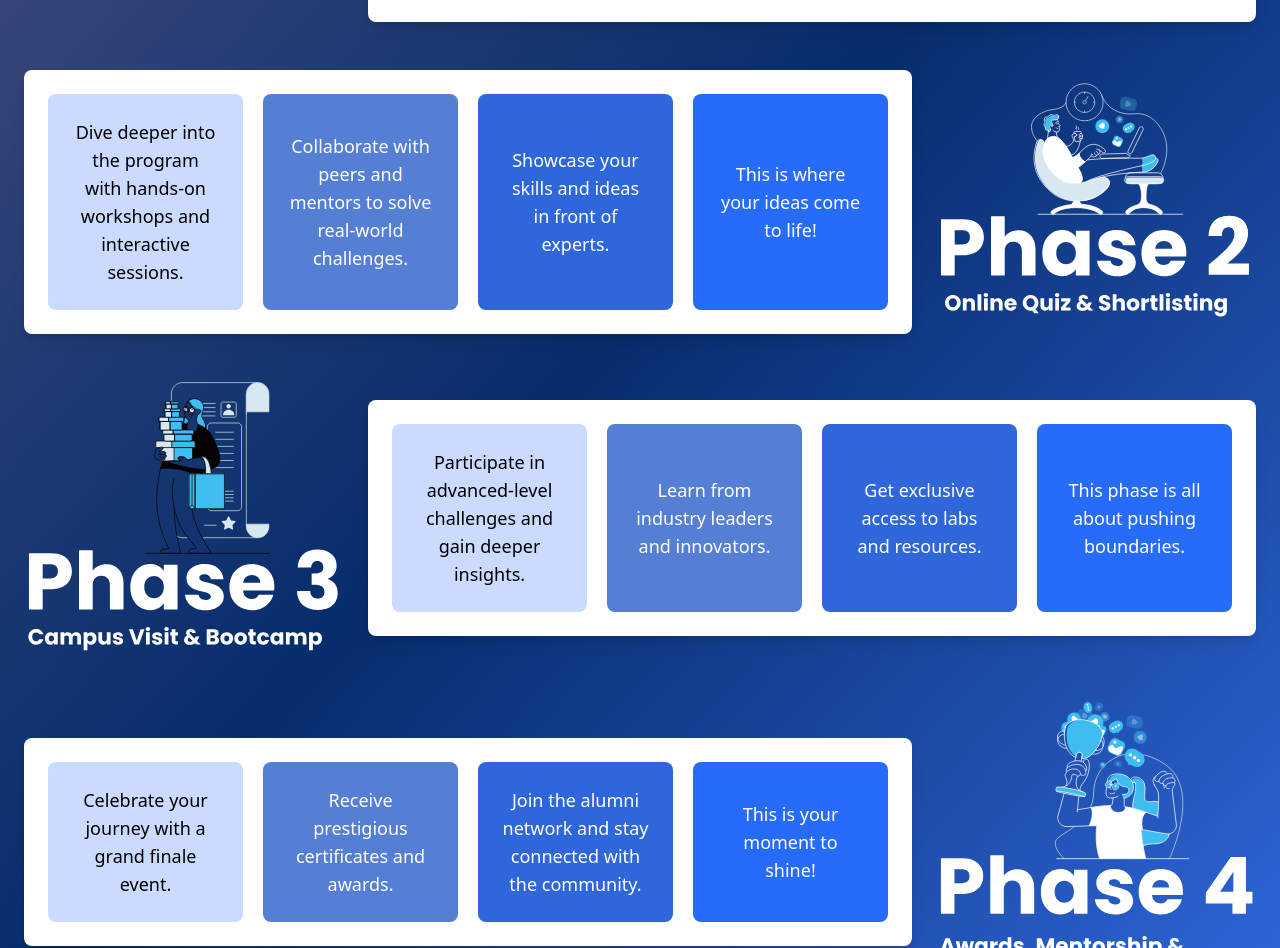
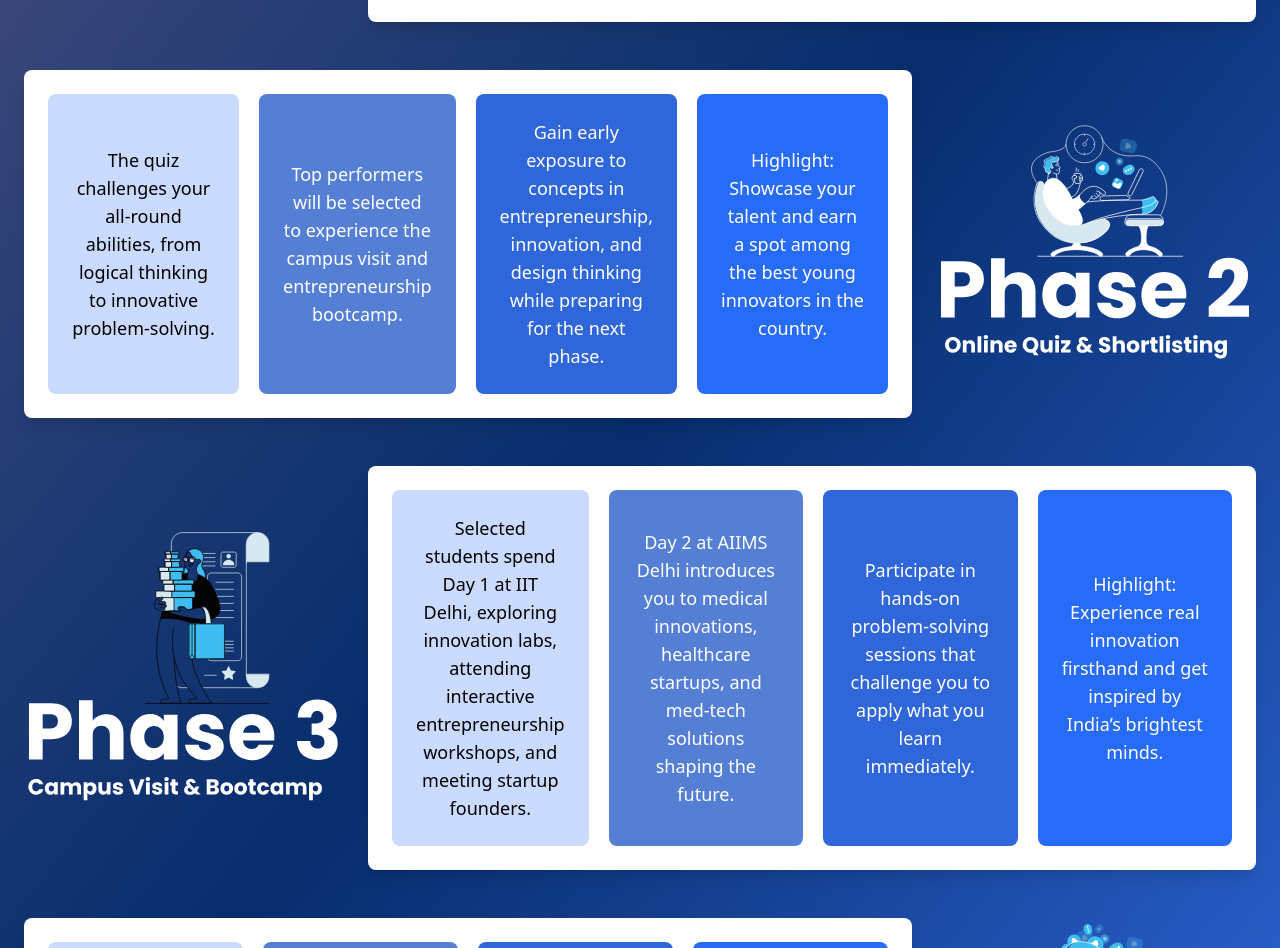
Before and after one commit to Prabhav2503/Anastomosis, a React (Vite) app in the folder Anastomosis/: page / in a window 1280 px wide. Shown: the part 4064-5012 px from the top of the page. Built offline with nearby package versions, Linux system fonts and the light colour scheme; no server answers.

Commit message:
fixed footer and phases

```diff
--- a/Anastomosis/src/components/footer.jsx
+++ b/Anastomosis/src/components/footer.jsx
@@ -47,9 +47,9 @@ const Footer = () => {
         <img
         src={logo}
         alt=""
-        className="relative mt-10 lg:mt-0 lg:absolute lg:right-[5%] lg:top-[30%] w-80 lg:w-80 xl:w-100"
+        className="relative mt-10 lg:mt-0 lg:absolute lg:right-[3%] lg:top-[10%] w-80 lg:w-[25%] xl:w-[26%]"
       />
-        <div className="flex flex-col lg:flex-row justify-start gap-8 sm:gap-10 lg:gap-[180px] px-6 sm:px-8 md:px-[66px] pt-12 ">
+        <div className="flex flex-col lg:flex-row justify-start gap-8 sm:gap-10 lg:gap-[120px] xl:gap-[150px] px-6 sm:px-8 md:px-[66px] pt-12 ">
 
           {/* Logo and Social Media */}
           <div className="flex flex-row lg:flex-col items-center justify-center gap-4 sm:gap-6">
--- a/Anastomosis/src/pages/phases.jsx
+++ b/Anastomosis/src/pages/phases.jsx
@@ -6,7 +6,11 @@ const PhasesPage = ({ images }) => {
     <div className="w-full h-full p-6 flex flex-col gap-12 items-center bg-gradient-to-br from-[#000046b3] via-[#072D6D] via-73-[#0E5B93] to-[#2F67DA]">
       {/* Phase 1 */}
       <div className="flex flex-col lg:flex-row items-center gap-6 w-full">
-        <img src={images.phase1} alt="Phase 1" className="w-50 md:w-64 lg:w-80" />
+        <img
+          src={images.phase1}
+          alt="Phase 1"
+          className="w-50 md:w-64 lg:w-80"
+        />
         <PhaseCard
           step1="Your journey begins here — register online and open the door to India’s top innovation and medical campuses."
           step2="Fill in your details and get ready to take the aspirational online quiz that will test your curiosity, creativity, and problem-solving skills."
@@ -20,43 +24,55 @@ const PhasesPage = ({ images }) => {
 
       {/* Phase 2 */}
       <div className="flex flex-col lg:flex-row-reverse items-center gap-6 w-full ">
-        <img src={images.phase2} alt="Phase 2" className="w-50 md:w-64 lg:w-80" />
+        <img
+          src={images.phase2}
+          alt="Phase 2"
+          className="w-50 md:w-64 lg:w-80"
+        />
         <PhaseCard
-          step1="Dive deeper into the program with hands-on workshops and interactive sessions."
-          step2="Collaborate with peers and mentors to solve real-world challenges."
-          step3="Showcase your skills and ideas in front of experts."
+          step1="The quiz challenges your all-round abilities, from logical thinking to innovative problem-solving."
+          step2="Top performers will be selected to experience the campus visit and entrepreneurship bootcamp."
+          step3="Gain early exposure to concepts in entrepreneurship, innovation, and design thinking while preparing for the next phase."
           bg1="bg-[#CADBFF]"
           bg2="bg-[#557FD5]"
           bg3="bg-[#2F67DA]"
-          highlight="This is where your ideas come to life!"
+          highlight="Highlight: Showcase your talent and earn a spot among the best young innovators in the country."
         />
       </div>
 
       {/* Phase 3 */}
       <div className="flex flex-col lg:flex-row items-center gap-6 w-full ">
-        <img src={images.phase3} alt="Phase 3" className="w-50 md:w-64 lg:w-80" />
+        <img
+          src={images.phase3}
+          alt="Phase 3"
+          className="w-50 md:w-64 lg:w-80"
+        />
         <PhaseCard
-          step1="Participate in advanced-level challenges and gain deeper insights."
-          step2="Learn from industry leaders and innovators."
-          step3="Get exclusive access to labs and resources."
+          step1="Selected students spend Day 1 at IIT Delhi, exploring innovation labs, attending interactive entrepreneurship workshops, and meeting startup founders."
+          step2="Day 2 at AIIMS Delhi introduces you to medical innovations, healthcare startups, and med-tech solutions shaping the future."
+          step3="Participate in hands-on problem-solving sessions that challenge you to apply what you learn immediately."
           bg1="bg-[#CADBFF]"
           bg2="bg-[#557FD5]"
           bg3="bg-[#2F67DA]"
-          highlight="This phase is all about pushing boundaries."
+          highlight="Highlight: Experience real innovation firsthand and get inspired by India’s brightest minds."
         />
       </div>
 
       {/* Phase 4 */}
       <div className="flex flex-col lg:flex-row-reverse items-center gap-6 w-full">
-        <img src={images.phase4} alt="Phase 4" className="w-50 md:w-64 lg:w-80" />
+        <img
+          src={images.phase4}
+          alt="Phase 4"
+          className="w-50 md:w-64 lg:w-80"
+        />
         <PhaseCard
-          step1="Celebrate your journey with a grand finale event."
-          step2="Receive prestigious certificates and awards."
-          step3="Join the alumni network and stay connected with the community."
+          step1="Top students receive prizes and mentorship sessions with founders and experts."
+          step2="All participants earn prestigious certificates jointly endorsed by IIT Delhi & AIIMS Delhi."
+          step3="Get guidance on how to turn your ideas into realworld projects from experienced mentors."
           bg1="bg-[#CADBFF]"
           bg2="bg-[#557FD5]"
           bg3="bg-[#2F67DA]"
-          highlight="This is your moment to shine!"
+          highlight="Highlight: Celebrate your achievement and showcase your talent on a national platform."
         />
       </div>
     </div>
```
